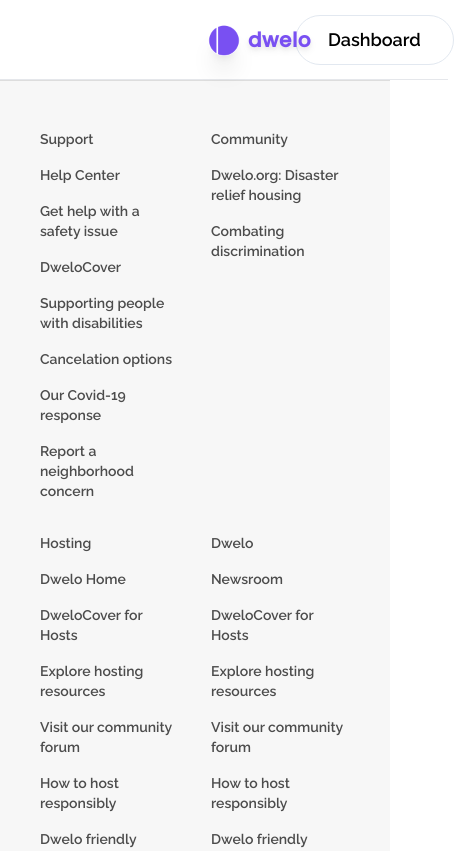
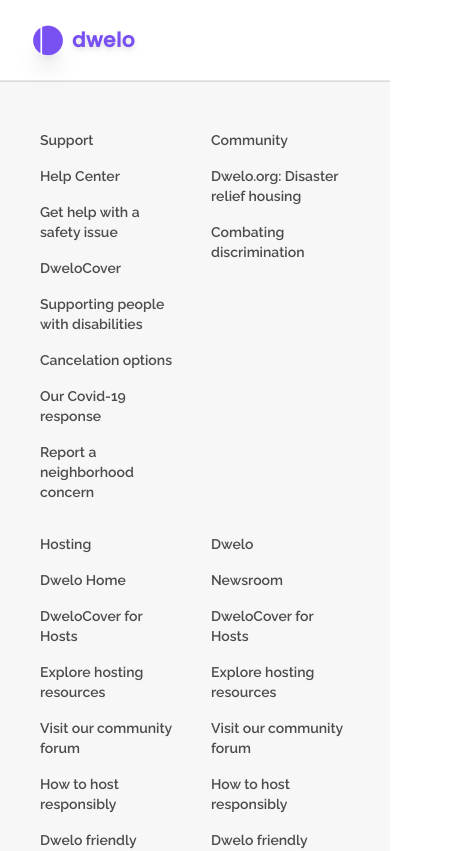
Before and after one commit to shahbazcse/dwelo, a React (Create React App) app: page /login in a window 390 px wide. Shown: the top 851 px of the page, 454 px wide, since content can reach past the window. Built offline with nearby package versions, Linux system fonts and the light colour scheme; a web font is replaced by a local one.

Commit message:
Fixed Layout and Responsiveness

```diff
--- a/src/components/Navbar.jsx
+++ b/src/components/Navbar.jsx
@@ -10,7 +10,8 @@
     const navigate = useNavigate();
 
     return (
-        <div className='h-20 px-[14rem] border-b flex items-center justify-between'>
+        <div className='flex-1 border-b'>
+            <div className='h-20 px-8 max-w-[95rem] mx-auto flex items-center justify-between'>
                 <div className='flex items-center justify-center gap-2 cursor-pointer' onClick={() => navigate("/")}>
                     <img src={Logo} alt="logo" className='h-8 w-8 shadow-xl rounded-full' />
                     <span className='font-[poppins] font-bold tracking-wide text-xl text-[#7950F2] drop-shadow-md'>dwelo</span>
@@ -24,12 +25,13 @@
                         <Search className='cursor-pointer text-gray-300' />
                     </div>
                 </div>
-            <Button variant="outline" className="rounded-full px-8 py-6">
+                <Button variant="outline" className="hidden sm:flex rounded-full px-8 py-6">
                     <div onClick={() => navigate(`${currentPage === "/dashboard" ? "/" : "/dashboard"}`)} className='text-lg'>
                         {currentPage === "/dashboard" ? "Hotels" : "Dashboard"}
                     </div>
                 </Button>
             </div>
+        </div>
     )
 }
 
```
Lines whose indentation alone changed are shown as unchanged.
